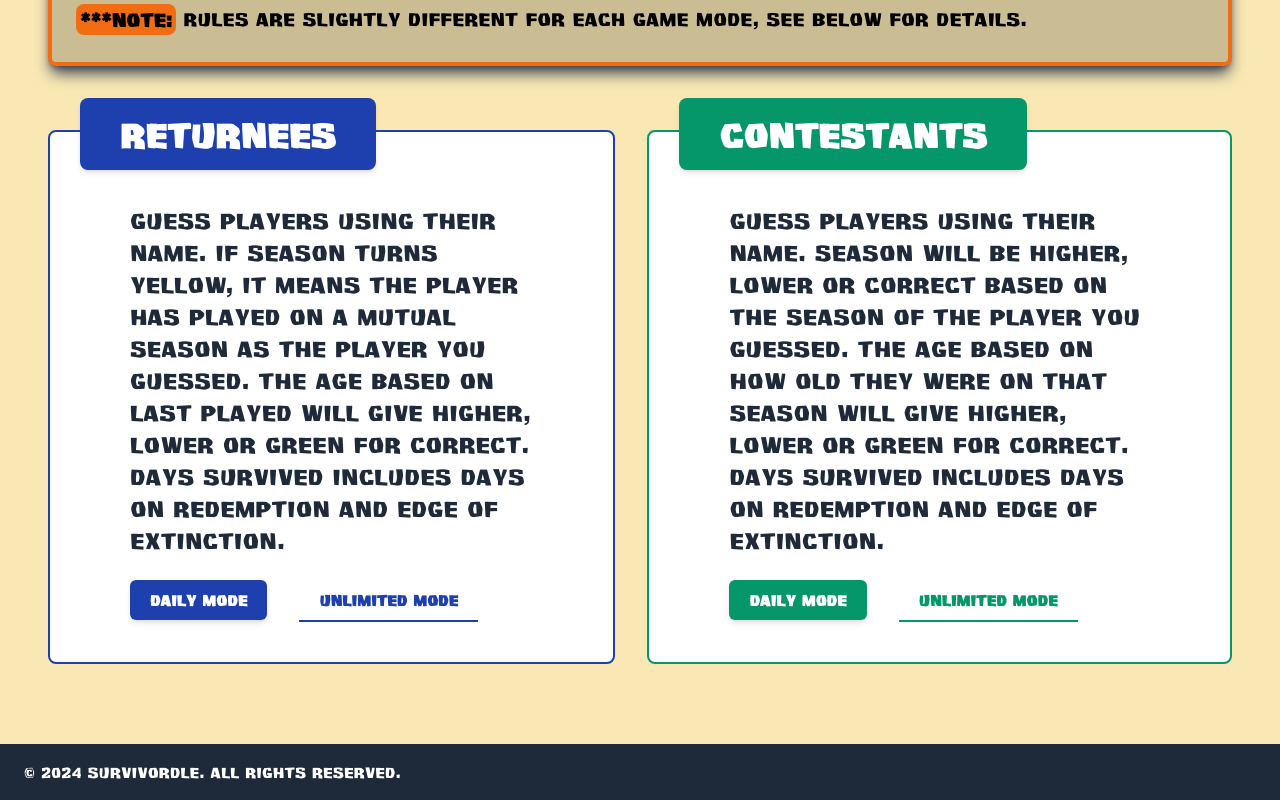
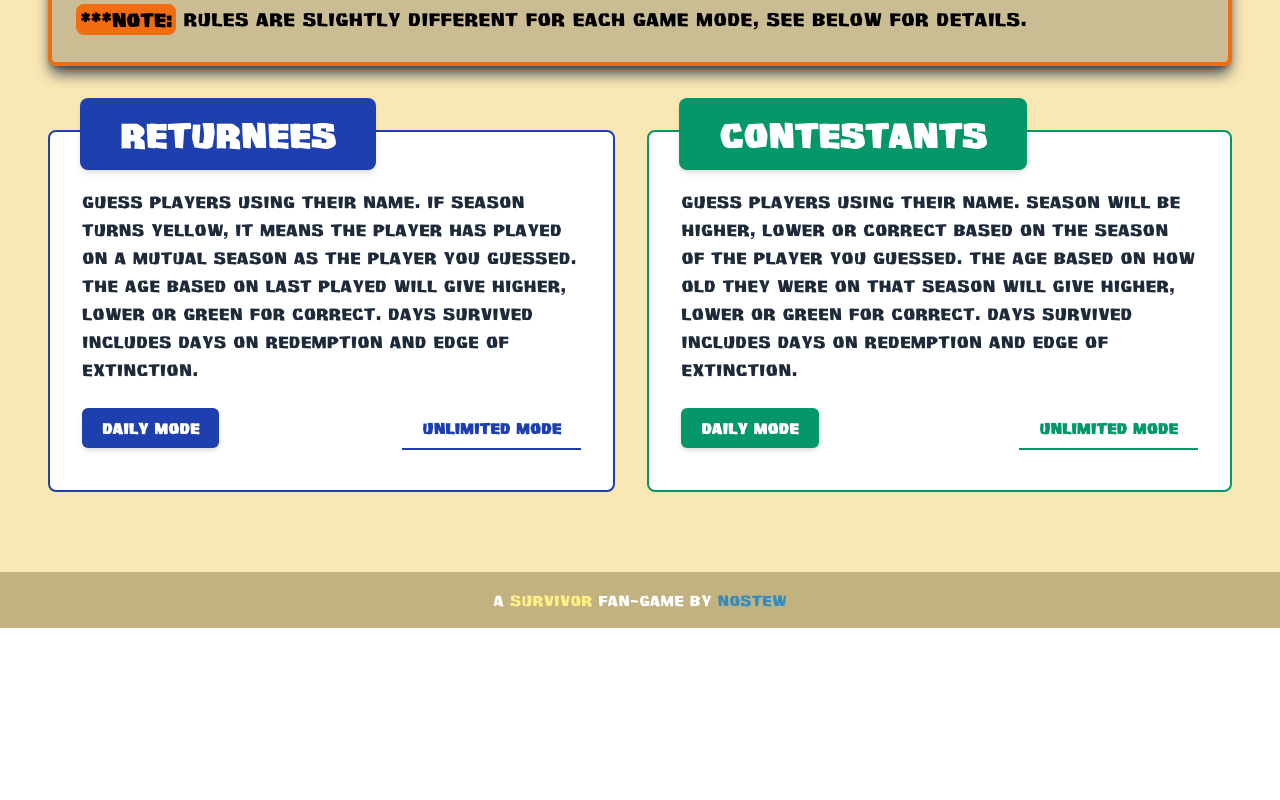
Before and after one commit to noahstew/Survivordle, a Next.js app in the folder frontend/: page / in a window 1280 px wide. Shown: the part 534-1334 px from the top of the page. After the commit the page ends 1162 px from the top, so only its background shows below. Built offline with nearby package versions, Linux system fonts and the light colour scheme.

Commit message:
Making Footer.

```diff
--- a/frontend/src/components/footer/Footer.tsx
+++ b/frontend/src/components/footer/Footer.tsx
@@ -1,8 +1,19 @@
 import React from 'react';
+import Link from 'next/link';
 
 const Footer: React.FC = () => (
-  <footer className="bg-gray-800 text-white py-4 px-6 flex items-center justify-between">
-    <p>© 2024 Survivordle. All rights reserved.</p>
+  <footer className="bg-survivor-sand-dark text-white py-4 px-6 flex items-center justify-center">
+    <p>
+      {' '}
+      A <span className="text-yellow-200">Survivor </span> Fan-Game by{' '}
+      <Link
+        className="text-survivor-blue hover:text-survivor-blue-dark transiion-colors duration-200"
+        href="https://nostew.com"
+        target="_blank"
+      >
+        NoStew
+      </Link>
+    </p>
   </footer>
 );
 
--- a/frontend/src/components/home/GameMode.tsx
+++ b/frontend/src/components/home/GameMode.tsx
@@ -27,12 +27,12 @@ function GameMode(gameMode: GameModeProps) {
           {title}
         </div>
         {/* Description as image-like area */}
-        <div className="w-full flex flex-col items-start px-6 mt-4 md:px-12 md:mt-8">
-          <div className="w-full min-h-[120px] flex items-center justify-center rounded-md text-gray-800 text-lg font-medium mb-6 md:min-h-[160px] md:text-2xl">
+        <div className="w-full flex flex-col items-start mt-4 ">
+          <div className="w-full min-h-[120px] flex items-center justify-center rounded-md text-gray-800 text-lg font-medium mb-6 px-4 md:p-0">
             {description}
           </div>
           {/* Buttons */}
-          <div className="flex gap-4 justify-between w-full flex-col md:flex-row md:gap-8 md:justify-start">
+          <div className="flex gap-4 justify-between w-full flex-col md:flex-row md:gap-8 px-4 md:p-0">
             <Link href={dailyLink}>
               <button
                 className="px-5 py-2 rounded-md text-white font-semibold shadow-md transition-colors duration-200 w-full md:w-auto"
```
